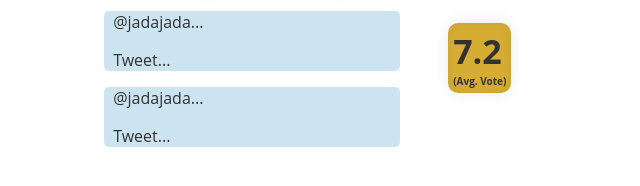
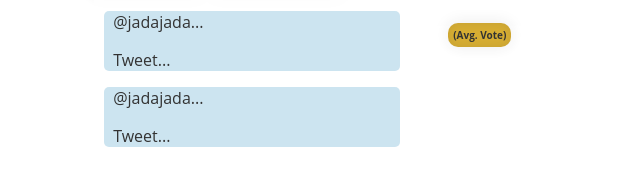
Before and after one commit to mikislidstrom/Honest-Movie-Reactions, a plain HTML site: page Web/start.html in a window 1280 px wide. Shown: the part 128-314 px from the top of the page, without its empty margins (333-973 px from the left). Drawn offline with nearby package versions, Linux system fonts and the light colour scheme; no server answers.

Commit message:
fixed avg vote missing

```diff
--- a/Web/start.html
+++ b/Web/start.html
@@ -23,7 +23,7 @@
                     <button onclick="random()">Random</button>
             </div>
             <div class="textSection" id="movie_info">
-                <h3 id="title"><div id="average_vote">7.2<div id="average_vote_t">(Avg. Vote)</div></div></h3>
+                <h3 id="title"><div id="vote_average"><div id="vote_average_t">(Avg. Vote)</div></div></h3>
                 <p id="tagline"></p>
                 <p id="overview"></p>
                 <P id="release_date"></p>
--- a/Web/style.css
+++ b/Web/style.css
@@ -24,7 +24,7 @@ body {
     margin-right: auto;
 }
 
-#average_vote {
+#vote_average {
 	float: right;
 	padding: 5px;
 	border-radius: 10px;
@@ -36,7 +36,7 @@ body {
     font-size:34px;
 }
 
-#average_vote_t {
+#vote_average_t {
 	margin-left: auto;
     margin-right: auto;
 	font-size:10px;
```
